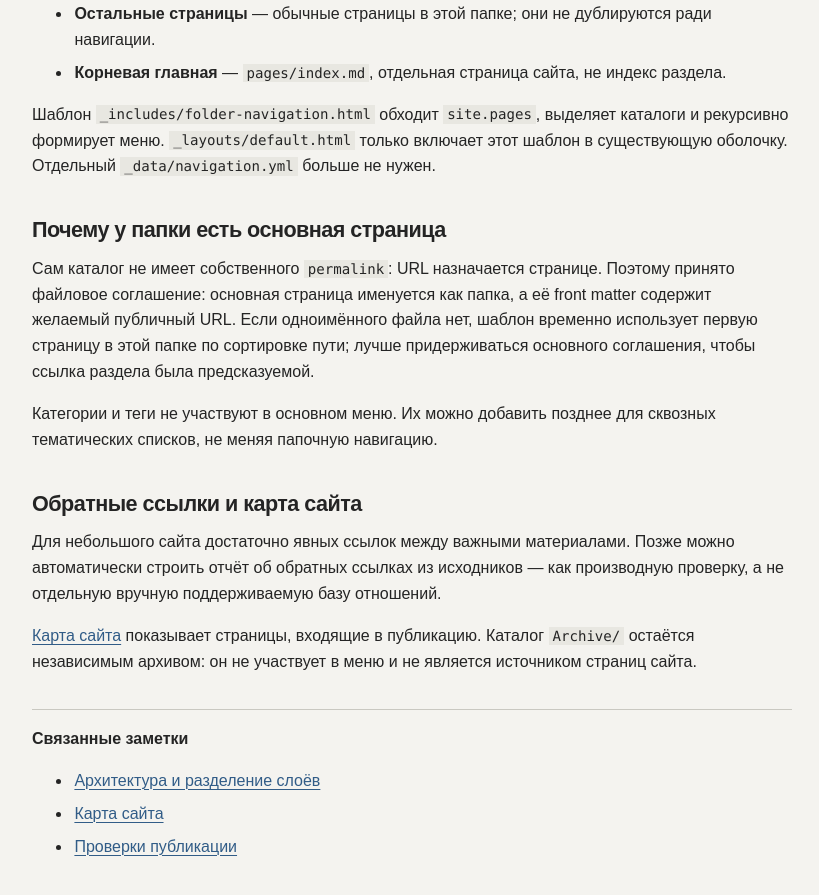
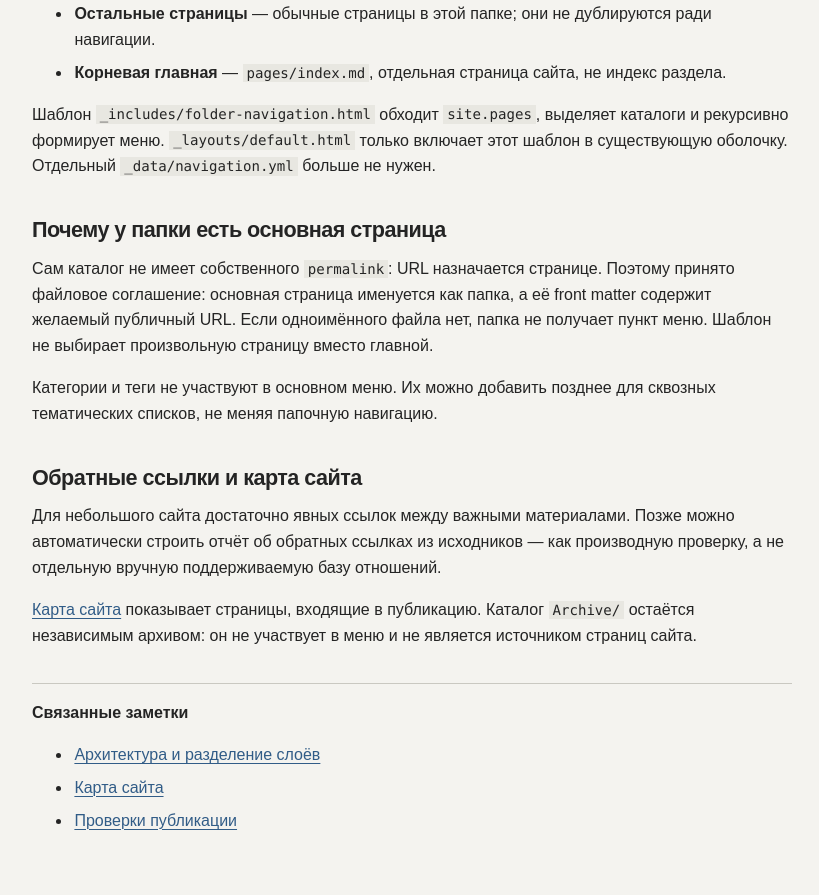
Before and after one commit to devAItester/aishare, a Jekyll site: the page built from pages/03-navigation/03-navigation.md, in a window 1280 px wide and 900 px high, scrolled down 541 px. Shown: the top 895 px of the window, without its empty margins (88-907 px from the left). Built offline with Jekyll 4.4.1, drawn with Linux system fonts in a browser that asks for light colours.

Commit message:
Document strict folder-main navigation rule

```diff
--- a/pages/03-navigation/03-navigation.md
+++ b/pages/03-navigation/03-navigation.md
@@ -30,7 +30,7 @@ related:
 
 ## Почему у папки есть основная страница
 
-Сам каталог не имеет собственного `permalink`: URL назначается странице. Поэтому принято файловое соглашение: основная страница именуется как папка, а её front matter содержит желаемый публичный URL. Если одноимённого файла нет, шаблон временно использует первую страницу в этой папке по сортировке пути; лучше придерживаться основного соглашения, чтобы ссылка раздела была предсказуемой.
+Сам каталог не имеет собственного `permalink`: URL назначается странице. Поэтому принято файловое соглашение: основная страница именуется как папка, а её front matter содержит желаемый публичный URL. Если одноимённого файла нет, папка не получает пункт меню. Шаблон не выбирает произвольную страницу вместо главной.
 
 Категории и теги не участвуют в основном меню. Их можно добавить позднее для сквозных тематических списков, не меняя папочную навигацию.
 
```
